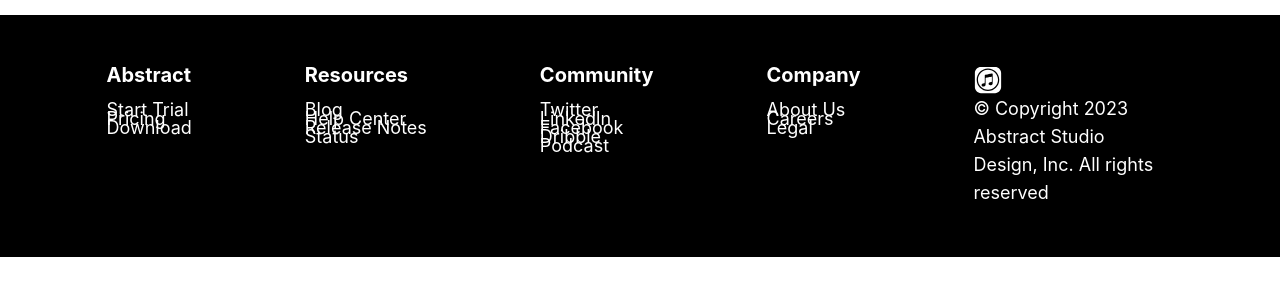
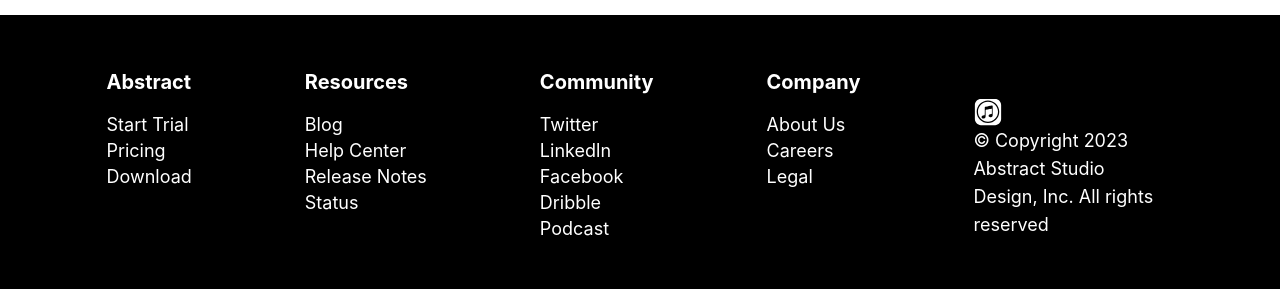
Before and after one commit to kusum-chowdhury/frontend-help-page, a React (Create React App) app: page / in a window 1280 px wide. Shown: the part 1341-1630 px from the top of the page. Before the commit the page ends 1598 px from the top, so only its background shows below. Built offline with nearby package versions, Linux system fonts and the light colour scheme.

Commit message:
made changes in footerElement to fix the footer

```diff
--- a/src/styles/FooterElement.css
+++ b/src/styles/FooterElement.css
@@ -3,9 +3,9 @@
 }
 .footer .bold {
     font-size: 20px;
-    margin-bottom: 25px;
+    margin-bottom: 20px;
 }
 .footer p {
-    font-size: 18px;
-    line-height: 50%;
+   font-size: 18px;
+   margin-bottom: 5px;
 }
```
